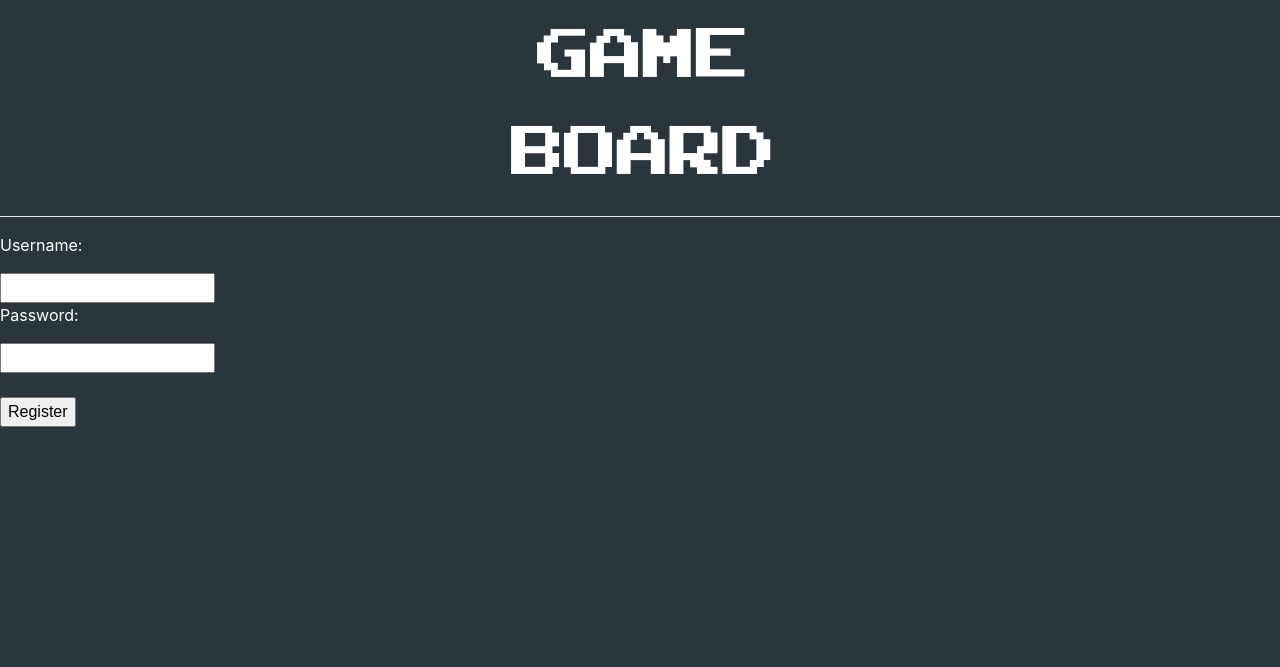
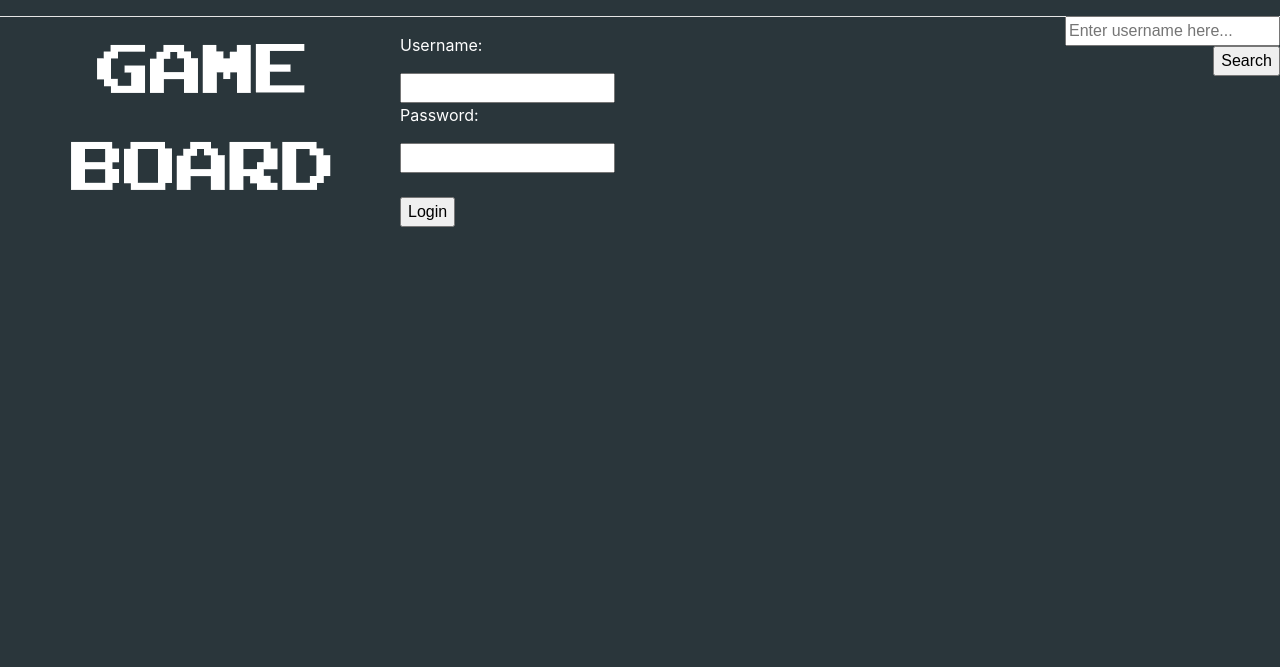
Before and after one commit to moriczgergo/gameboard, a PHP site: page /login.php in a window 1280 px wide. Shown: the top 667 px of the page. Run offline with PHP 8.4, Linux system fonts and the light colour scheme; some libraries are stand-ins or nearby versions.

Commit message:
Added search design

```diff
--- a/default_includes.php
+++ b/default_includes.php
@@ -11,7 +11,13 @@
 	</head>
 	<body>
 		<center>
-			<a href="index.php" class="logolink"><img src="logo.png" alt="GameBoard"></img></a>
+			<div id = "header">
+				<a href="index.php" class="logolink"><img src="logo.png" alt="GameBoard" class="logo"></img></a>
+				<form action="search.php" method="post" id="searchform">
+					<input name="query" placeholder="Enter username here..." class="searchinput" />
+					<input type="submit" name="submit" value="Search" class="searchinput" />
+				</form>
+			</div>
 			<hr>
 			<div id="footer">
 				<hr>
--- a/login.php
+++ b/login.php
@@ -10,7 +10,7 @@ include "default_includes.php";
 				<input type="password" name="password" required>
 				<br>
 				<br>
-				<input type="submit" name="submit" value="Register">
+				<input type="submit" name="submit" value="Login">
 			</form>
 	</body>
 </html>
--- a/site.css
+++ b/site.css
@@ -4,6 +4,20 @@ body {
 
 .success{
 	color: #99B898;
+}
+
+.logo {
+	float: left;
+}
+
+#searchform {
+	float: right;
+	overflow: hidden;
+}
+
+.searchinput {
+	float: right;
+	clear: both;
 }
 
 .error {
```
